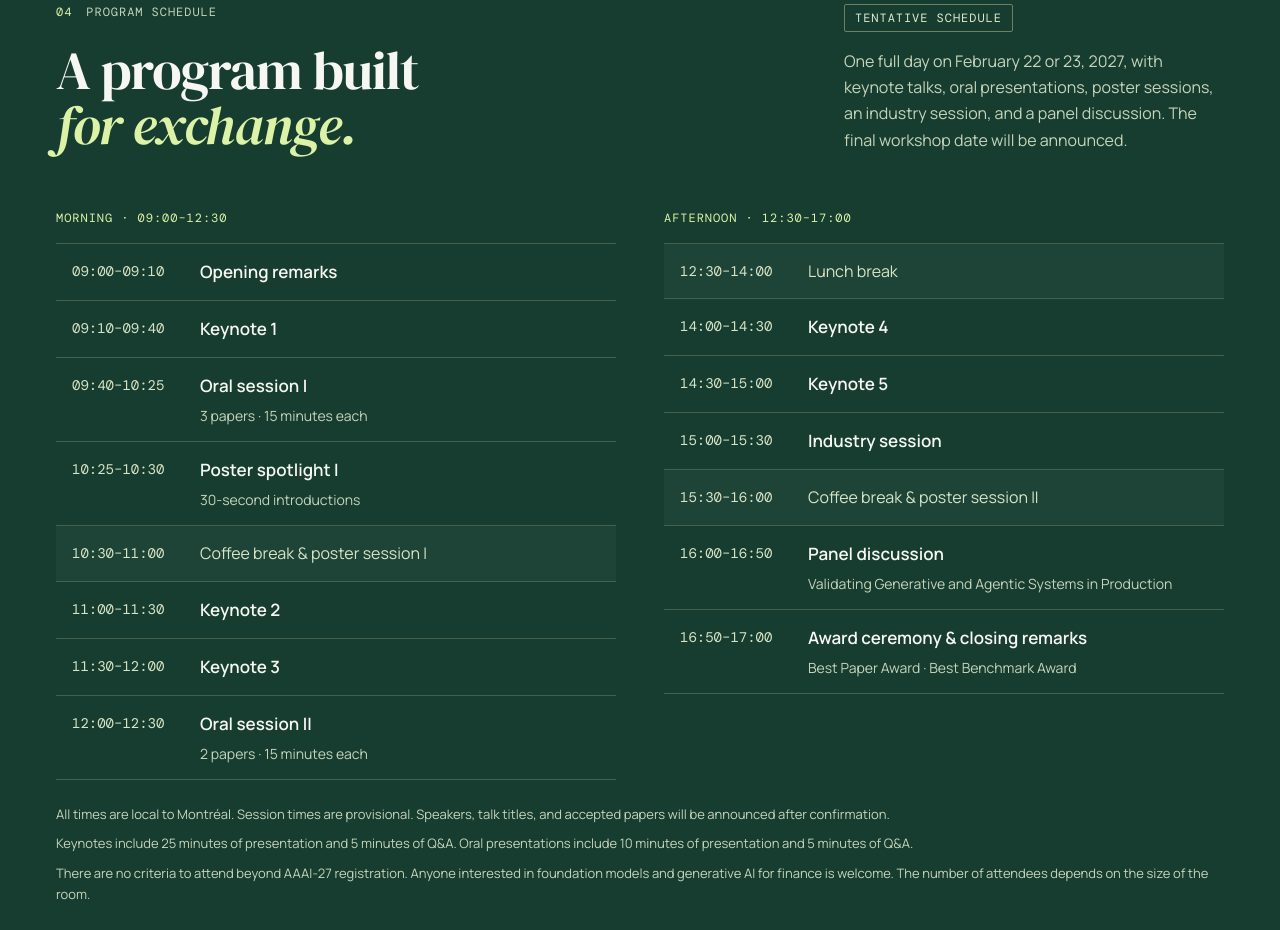
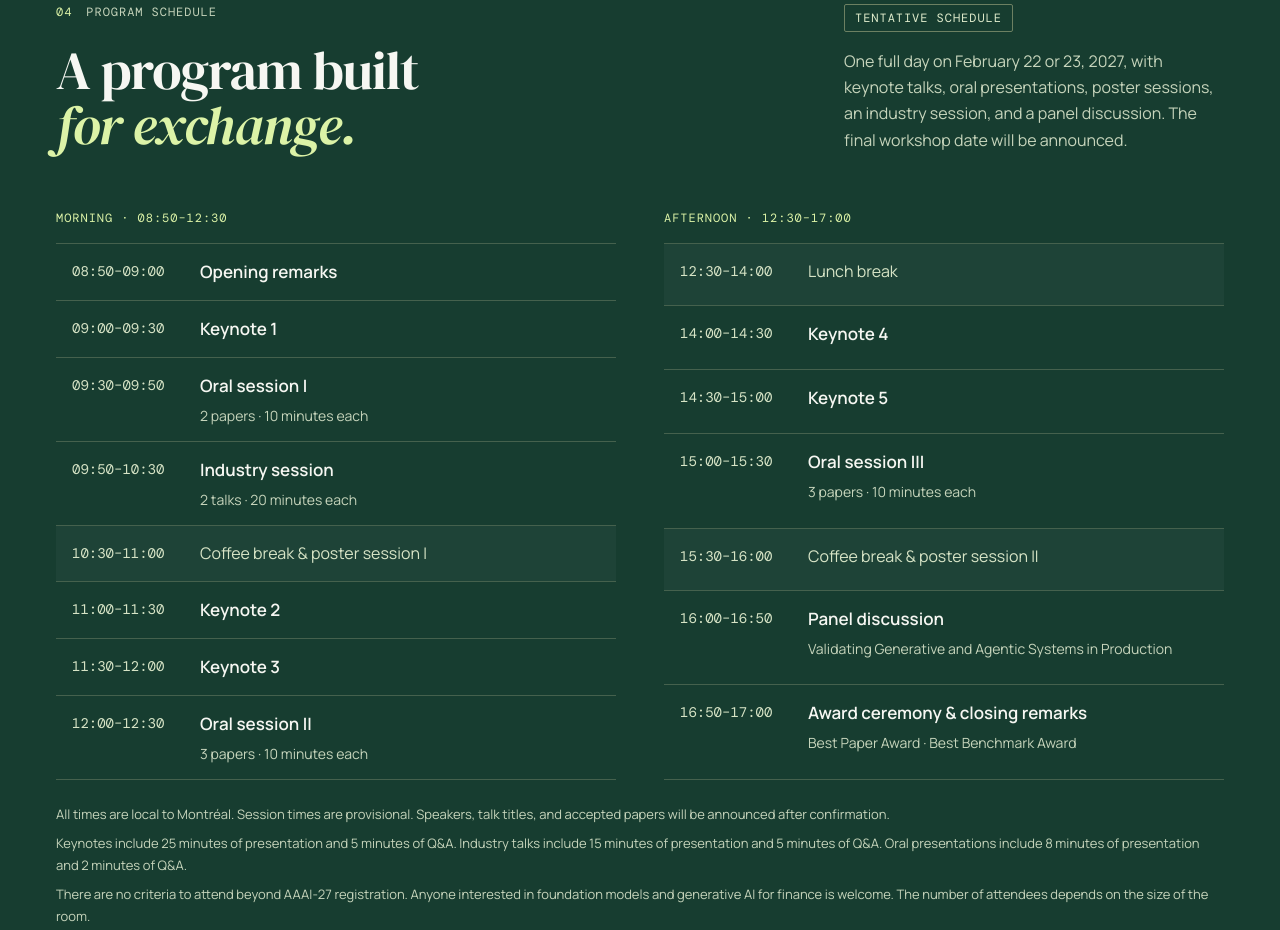
Before and after one commit to finhorizons/AAAI_2027_Workshop_FinFM, a plain HTML site: page index.html in a window 1280 px wide. Shown: the part 4228-5158 px from the top of the page. Drawn offline with Linux system fonts and the light colour scheme.

Commit message:
Update the program schedule: 8:50 start, two industry talks, eight 10-minute orals
Opening at 08:50; oral sessions of 2, 3 and 3 papers at 10 minutes each;
the industry session becomes two 20-minute talks before the morning coffee
break; the poster spotlight is dropped. The two schedule columns now end
level.

```diff
--- a/index.html
+++ b/index.html
@@ -43,7 +43,7 @@
       type="font/woff2"
       crossorigin
     />
-    <link rel="stylesheet" href="styles.css?v=20261024-faq" />
+    <link rel="stylesheet" href="styles.css?v=20261118-schedule" />
     <script src="script.js?v=20261024-faq" defer></script>
   </head>
   <body>
@@ -603,24 +603,25 @@
             </div>
           </div>
           <div class="schedule-columns">
-            <table class="schedule-table" aria-describedby="program-note">
-              <caption>Morning · 09:00–12:30</caption>
+            <div class="schedule-col">
+            <p class="schedule-caption" id="schedule-morning">Morning · 08:50–12:30</p>
+            <table class="schedule-table" aria-labelledby="schedule-morning" aria-describedby="program-note">
               <tbody>
                 <tr>
-                  <td><time datetime="09:00">09:00</time>–<time datetime="09:10">09:10</time></td>
+                  <td><time datetime="08:50">08:50</time>–<time datetime="09:00">09:00</time></td>
                   <td><span class="session-title">Opening remarks</span></td>
                 </tr>
                 <tr>
-                  <td><time datetime="09:10">09:10</time>–<time datetime="09:40">09:40</time></td>
+                  <td><time datetime="09:00">09:00</time>–<time datetime="09:30">09:30</time></td>
                   <td><span class="session-title">Keynote 1</span></td>
                 </tr>
                 <tr>
-                  <td><time datetime="09:40">09:40</time>–<time datetime="10:25">10:25</time></td>
-                  <td><span class="session-title">Oral session I</span><span class="session-detail">3 papers · 15 minutes each</span></td>
+                  <td><time datetime="09:30">09:30</time>–<time datetime="09:50">09:50</time></td>
+                  <td><span class="session-title">Oral session I</span><span class="session-detail">2 papers · 10 minutes each</span></td>
                 </tr>
                 <tr>
-                  <td><time datetime="10:25">10:25</time>–<time datetime="10:30">10:30</time></td>
-                  <td><span class="session-title">Poster spotlight I</span><span class="session-detail">30-second introductions</span></td>
+                  <td><time datetime="09:50">09:50</time>–<time datetime="10:30">10:30</time></td>
+                  <td><span class="session-title">Industry session</span><span class="session-detail">2 talks · 20 minutes each</span></td>
                 </tr>
                 <tr class="schedule-break">
                   <td><time datetime="10:30">10:30</time>–<time datetime="11:00">11:00</time></td>
@@ -636,12 +637,14 @@
                 </tr>
                 <tr>
                   <td><time datetime="12:00">12:00</time>–<time datetime="12:30">12:30</time></td>
-                  <td><span class="session-title">Oral session II</span><span class="session-detail">2 papers · 15 minutes each</span></td>
+                  <td><span class="session-title">Oral session II</span><span class="session-detail">3 papers · 10 minutes each</span></td>
                 </tr>
               </tbody>
             </table>
-            <table class="schedule-table" aria-describedby="program-note">
-              <caption>Afternoon · 12:30–17:00</caption>
+            </div>
+            <div class="schedule-col">
+            <p class="schedule-caption" id="schedule-afternoon">Afternoon · 12:30–17:00</p>
+            <table class="schedule-table" aria-labelledby="schedule-afternoon" aria-describedby="program-note">
               <tbody>
                 <tr class="schedule-break">
                   <td><time datetime="12:30">12:30</time>–<time datetime="14:00">14:00</time></td>
@@ -657,7 +660,7 @@
                 </tr>
                 <tr>
                   <td><time datetime="15:00">15:00</time>–<time datetime="15:30">15:30</time></td>
-                  <td><span class="session-title">Industry session</span></td>
+                  <td><span class="session-title">Oral session III</span><span class="session-detail">3 papers · 10 minutes each</span></td>
                 </tr>
                 <tr class="schedule-break">
                   <td><time datetime="15:30">15:30</time>–<time datetime="16:00">16:00</time></td>
@@ -673,6 +676,7 @@
                 </tr>
               </tbody>
             </table>
+            </div>
           </div>
           <p class="program-footnote" id="program-note">
             All times are local to Montréal. Session times are provisional. Speakers, talk titles, and accepted
@@ -680,8 +684,9 @@
           </p>
           <p class="program-footnote">
             Keynotes include 25 minutes of presentation and 5 minutes of Q&A.
-            Oral presentations include 10 minutes of presentation and 5 minutes
-            of Q&A.
+            Industry talks include 15 minutes of presentation and 5 minutes of
+            Q&A. Oral presentations include 8&nbsp;minutes of presentation and
+            2&nbsp;minutes of Q&A.
           </p>
           <p class="program-footnote">
             There are no criteria to attend beyond AAAI-27 registration. Anyone
@@ -704,7 +709,7 @@
             </h2>
           </div>
           <p>
-            Profiles of the keynote speakers, the industry session speaker, and
+            Profiles of the keynote speakers, the industry session speakers, and
             the panelists will be posted here once they are confirmed.
           </p>
         </div>
--- a/styles.css
+++ b/styles.css
@@ -877,14 +877,20 @@ button:focus-visible {
   display: grid;
   grid-template-columns: repeat(2, minmax(0, 1fr));
   gap: 0 48px;
-  align-items: start;
+  align-items: stretch;
+}
+.schedule-col {
+  display: flex;
+  flex-direction: column;
 }
 .schedule-table {
+  flex: 1 1 auto;
   width: 100%;
   border-collapse: collapse;
   text-align: left;
 }
-.schedule-table caption {
+.schedule-caption {
+  margin: 0;
   padding-bottom: 14px;
   text-align: left;
   font-family: var(--mono);
```
